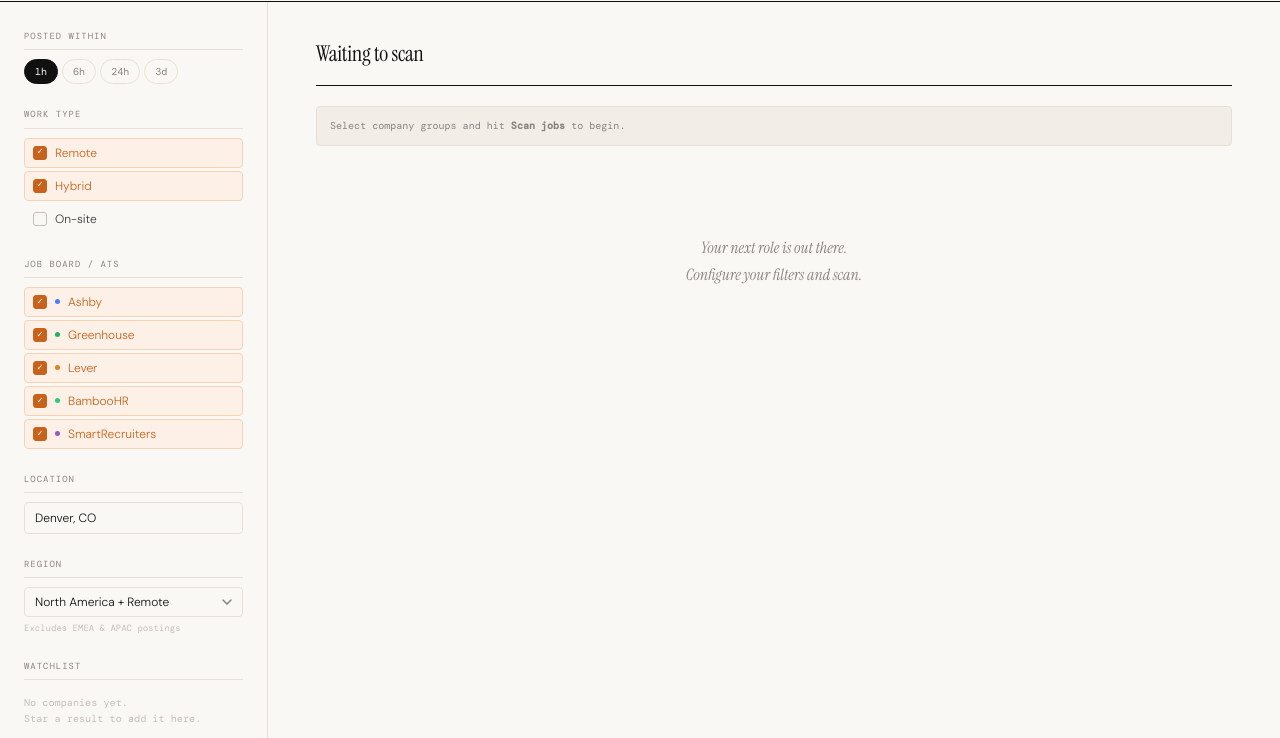
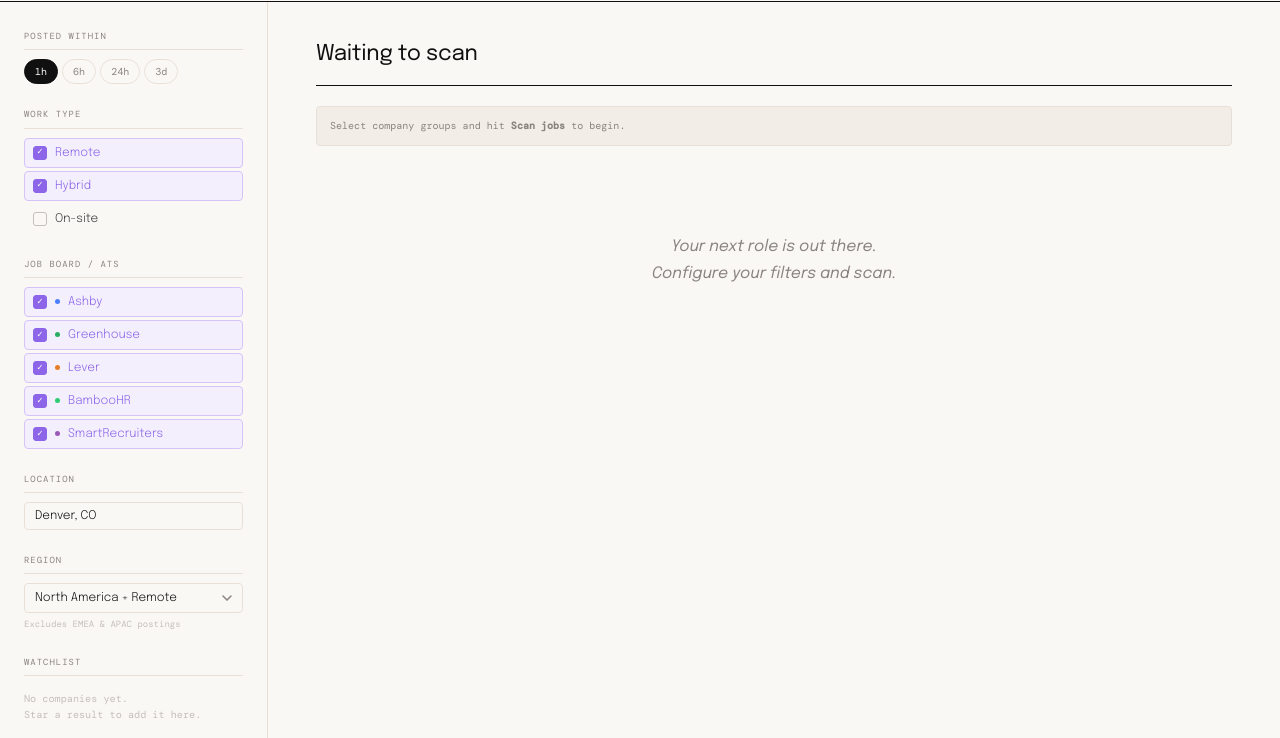
Before and after one commit to nichro02/jobpulse, a website: page index.html in a window 1280 px wide. Shown: the part 62-800 px from the top of the page. Drawn offline with nearby package versions, Linux system fonts and the light colour scheme.

Commit message:
style: Epilogue font, purple #8c65e8 accent

```diff
--- a/index.html
+++ b/index.html
@@ -5,7 +5,7 @@
 <meta name="viewport" content="width=device-width, initial-scale=1.0">
 <title>JobPulse</title>
 <link rel="preconnect" href="https://fonts.googleapis.com">
-<link href="https://fonts.googleapis.com/css2?family=Instrument+Serif:ital@0;1&family=DM+Sans:opsz,wght@9..40,300;9..40,400;9..40,500&family=DM+Mono:wght@400;500&display=swap" rel="stylesheet">
+<link href="https://fonts.googleapis.com/css2?family=Epilogue:ital,wght@0,300;0,400;0,500;0,700;0,800;1,400&family=DM+Mono:wght@400;500&display=swap" rel="stylesheet">
 <style>
 *, *::before, *::after { box-sizing: border-box; margin: 0; padding: 0; }
 
@@ -17,13 +17,13 @@
   --paper:     #faf8f5;
   --paper-2:   #f2ede7;
   --paper-3:   #e8e0d6;
-  --amber:     #c8621a;
-  --amber-lt:  #fdf0e6;
-  --amber-mid: #f4d4b4;
+  --amber:     #8c65e8;
+  --amber-lt:  #f3effd;
+  --amber-mid: #d4c4f7;
   --green:     #1a7a4a;
   --green-lt:  #e8f5ee;
-  --serif:     'Instrument Serif', Georgia, serif;
-  --sans:      'DM Sans', sans-serif;
+  --serif:     'Epilogue', sans-serif;
+  --sans:      'Epilogue', sans-serif;
   --mono:      'DM Mono', monospace;
   --rule:      1px solid var(--paper-3);
   --rule-ink:  1px solid var(--ink);
```
